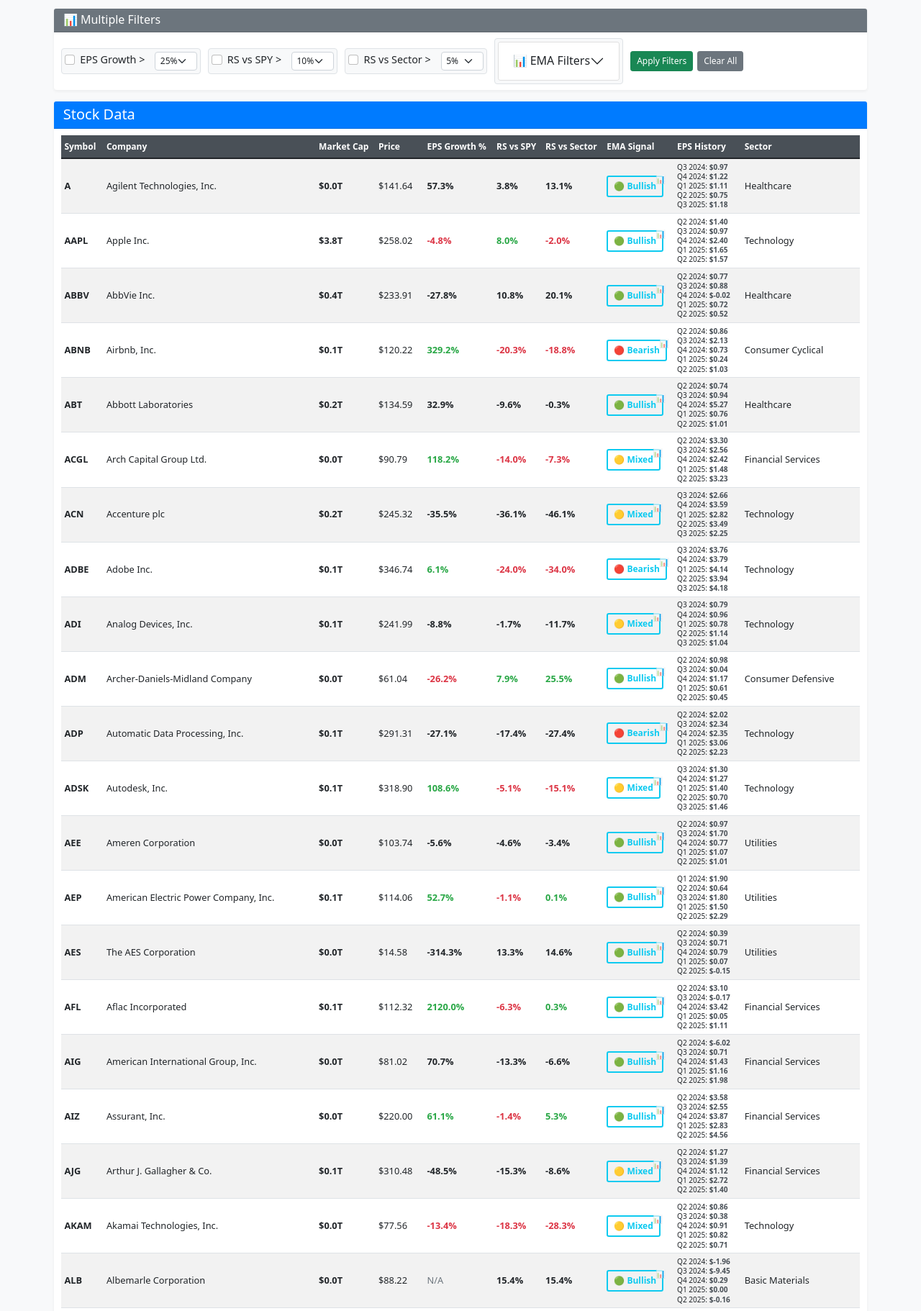
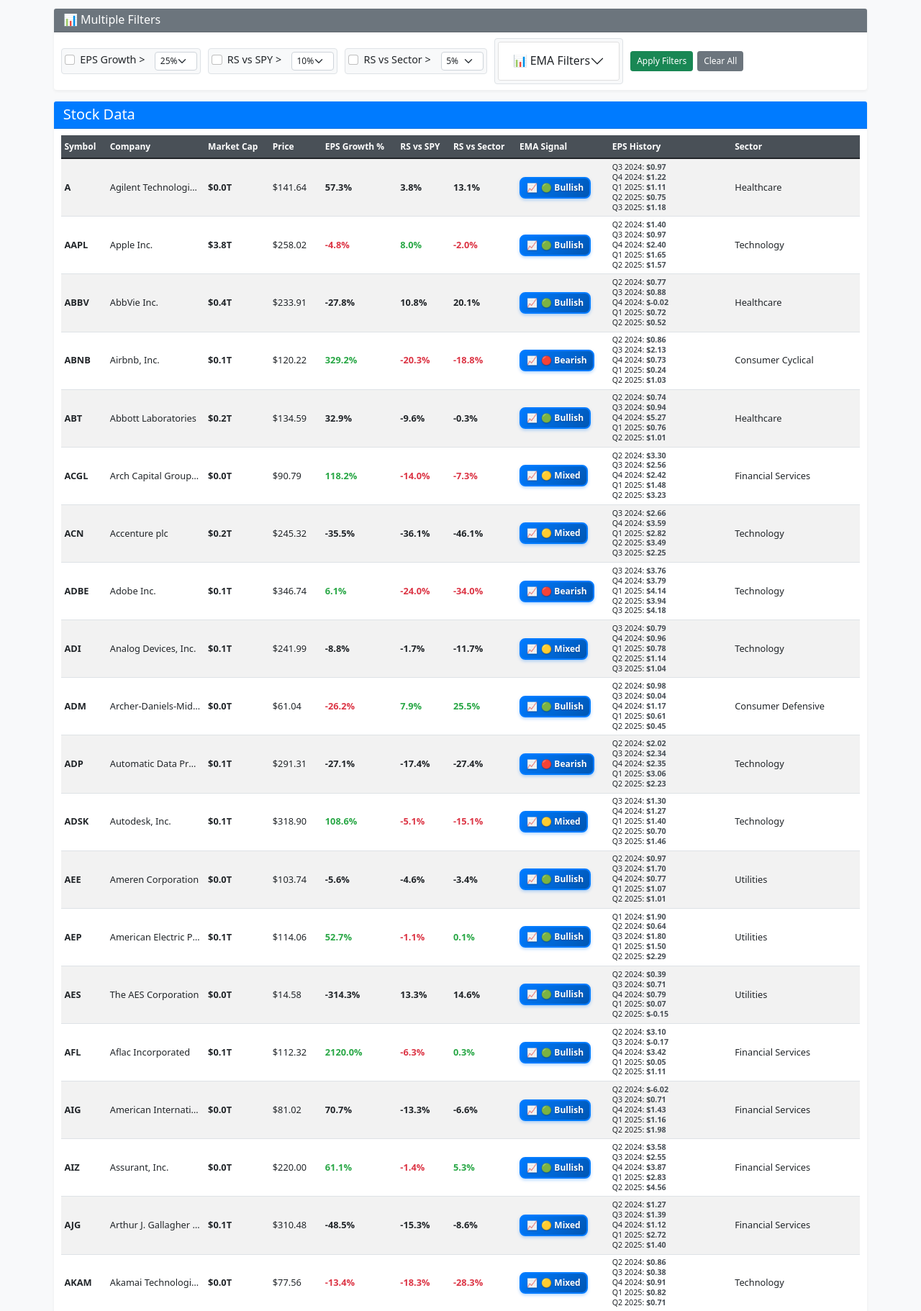
Before and after one commit to aniketnagarnaik/stock_ticker_generator, a Flask app: page / in a window 1280 px wide. Shown: the part 158-1980 px from the top of the page at 72% size. Run offline with Flask 2, Linux system fonts and the light colour scheme.

Commit message:
Improve table UI: reduce company column space, enlarge EPS history, enhance EMA button styling
🎨 UI IMPROVEMENTS:

1. Company Column Optimization:
   - Reduced max-width to 120px with text overflow ellipsis
   - Added company-column CSS class for consistent styling
   - Prevents company names from taking excessive space

2. EPS History Enhancement:
   - Increased min-width to 150px, max-width to 200px
   - Larger font size (0.85rem) for better readability
   - Better line spacing and quarterly EPS display
   - Added eps-history-column CSS class

3. EMA Signal Button Redesign:
   - Added gradient background (blue theme)
   - Enhanced hover effects with lift animation
   - Added chart icon (📈) prefix for clarity
   - Improved button styling with shadows and borders
   - Made it clearly look like a clickable button

📱 RESPONSIVE DESIGN:
- Maintained mobile compatibility
- Column constraints work across all screen sizes
- Better visual hierarchy and user experience

```diff
--- a/templates/index.html
+++ b/templates/index.html
@@ -55,6 +55,25 @@
             padding: 0.3rem;
             vertical-align: middle;
             white-space: nowrap;
+        }
+
+        /* Column width constraints */
+        .company-column {
+            max-width: 120px;
+            overflow: hidden;
+            text-overflow: ellipsis;
+            white-space: nowrap;
+        }
+        .eps-history-column {
+            max-width: 200px;
+            min-width: 150px;
+            font-size: 0.85rem;
+            line-height: 1.2;
+        }
+        .eps-history-column .quarterly-eps {
+            display: block;
+            margin: 1px 0;
+            font-size: 0.8rem;
         }
 
         /* Mobile-specific optimizations */
@@ -245,23 +264,26 @@
             border-width: 2px !important;
             font-weight: 600;
             position: relative;
+            border: 2px solid #007bff !important;
+            background: linear-gradient(135deg, #007bff 0%, #0056b3 100%) !important;
+            color: white !important;
+            text-shadow: 0 1px 2px rgba(0,0,0,0.3);
+            box-shadow: 0 2px 4px rgba(0,123,255,0.3);
+            border-radius: 8px;
         }
         .ema-signal-btn:hover {
-            transform: translateY(-1px);
-            box-shadow: 0 4px 8px rgba(0,0,0,0.15);
-            border-color: #0dcaf0 !important;
-            background-color: rgba(13, 202, 240, 0.1);
+            transform: translateY(-2px);
+            box-shadow: 0 4px 12px rgba(0,123,255,0.5);
+            background: linear-gradient(135deg, #0056b3 0%, #004085 100%) !important;
+            border-color: #0056b3 !important;
         }
         .ema-signal-btn:active {
             transform: translateY(0);
+            box-shadow: 0 2px 4px rgba(0,123,255,0.3);
         }
-        .ema-signal-btn::after {
-            content: '📊';
-            position: absolute;
-            top: -5px;
-            right: -5px;
-            font-size: 0.7rem;
-            opacity: 0.7;
+        .ema-signal-btn::before {
+            content: "📈 ";
+            margin-right: 2px;
         }
     </style>
 </head>
@@ -452,14 +474,14 @@
                         <thead class="table-dark">
                             <tr>
                                             <th>Symbol</th>
-                                <th>Company</th>
+                                <th style="max-width: 120px;">Company</th>
                                             <th>Market Cap</th>
                                             <th>Price</th>
                                         <th>EPS Growth %</th>
                                         <th>RS vs SPY</th>
                                         <th>RS vs Sector</th>
                                         <th>EMA Signal</th>
-                                        <th>EPS History</th>
+                                        <th style="min-width: 150px; max-width: 200px;">EPS History</th>
                                 <th>Sector</th>
                             </tr>
                         </thead>
@@ -467,7 +489,7 @@
                                     {% for stock in stocks %}
                                     <tr class="stock-row">
                                         <td><strong>{{ stock.symbol }}</strong></td>
-                                        <td>{{ stock.company_name }}</td>
+                                        <td class="company-column">{{ stock.company_name }}</td>
                                         <td class="market-cap">${{ "%.1f"|format(stock.market_cap / 1000000000000) }}T</td>
                                         <td>${{ "%.2f"|format(stock.price) }}</td>
                                         <td class="{% if stock.eps_growth and stock.eps_growth.quarter_over_quarter and stock.eps_growth.quarter_over_quarter > 0 %}positive-eps{% elif stock.eps_growth and stock.eps_growth.quarter_over_quarter and stock.eps_growth.quarter_over_quarter < 0 %}negative-eps{% endif %}">
@@ -523,7 +545,7 @@
                                                 {% endif %}
                                             </button>
                                         </td>
-                                        <td>
+                                        <td class="eps-history-column">
                                             {% if stock.eps_history and stock.eps_history.quarterly %}
                                                 <div class="eps-history">
                                                     {% for quarter_date, eps in stock.eps_history.quarterly.items() %}
@@ -839,7 +861,9 @@
                 symbolCell.innerHTML = `<strong>${stock.symbol}</strong>`;
 
                 // Company
-                row.insertCell().textContent = stock.company_name;
+                const companyCell = row.insertCell();
+                companyCell.className = 'company-column';
+                companyCell.textContent = stock.company_name;
 
                 // Market Cap
                 const marketCapCell = row.insertCell();
@@ -903,6 +927,7 @@
 
                 // EPS History
                 const historyCell = row.insertCell();
+                historyCell.className = 'eps-history-column';
                 if (stock.eps_history && stock.eps_history.quarterly) {
                     const historyDiv = document.createElement('div');
                     historyDiv.className = 'eps-history';
```
